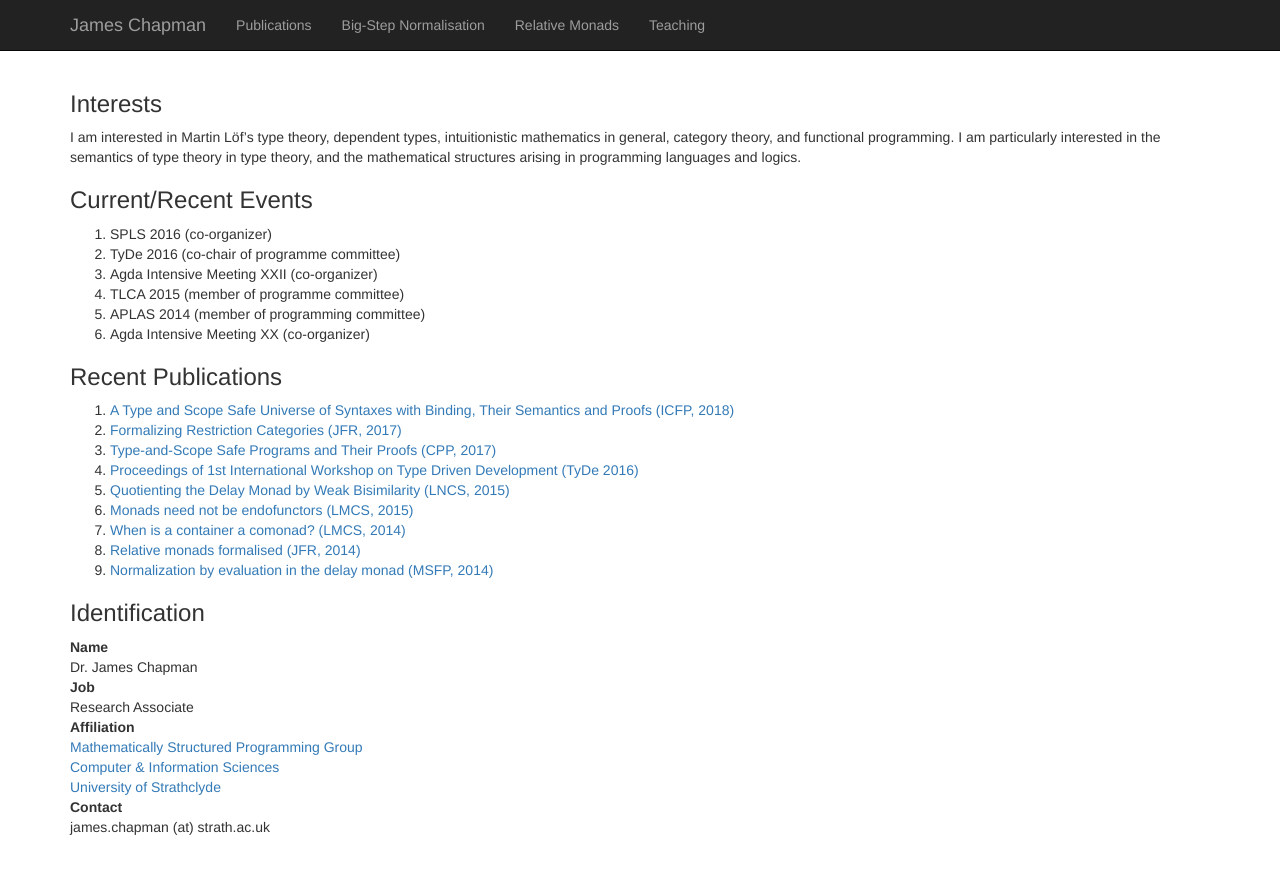
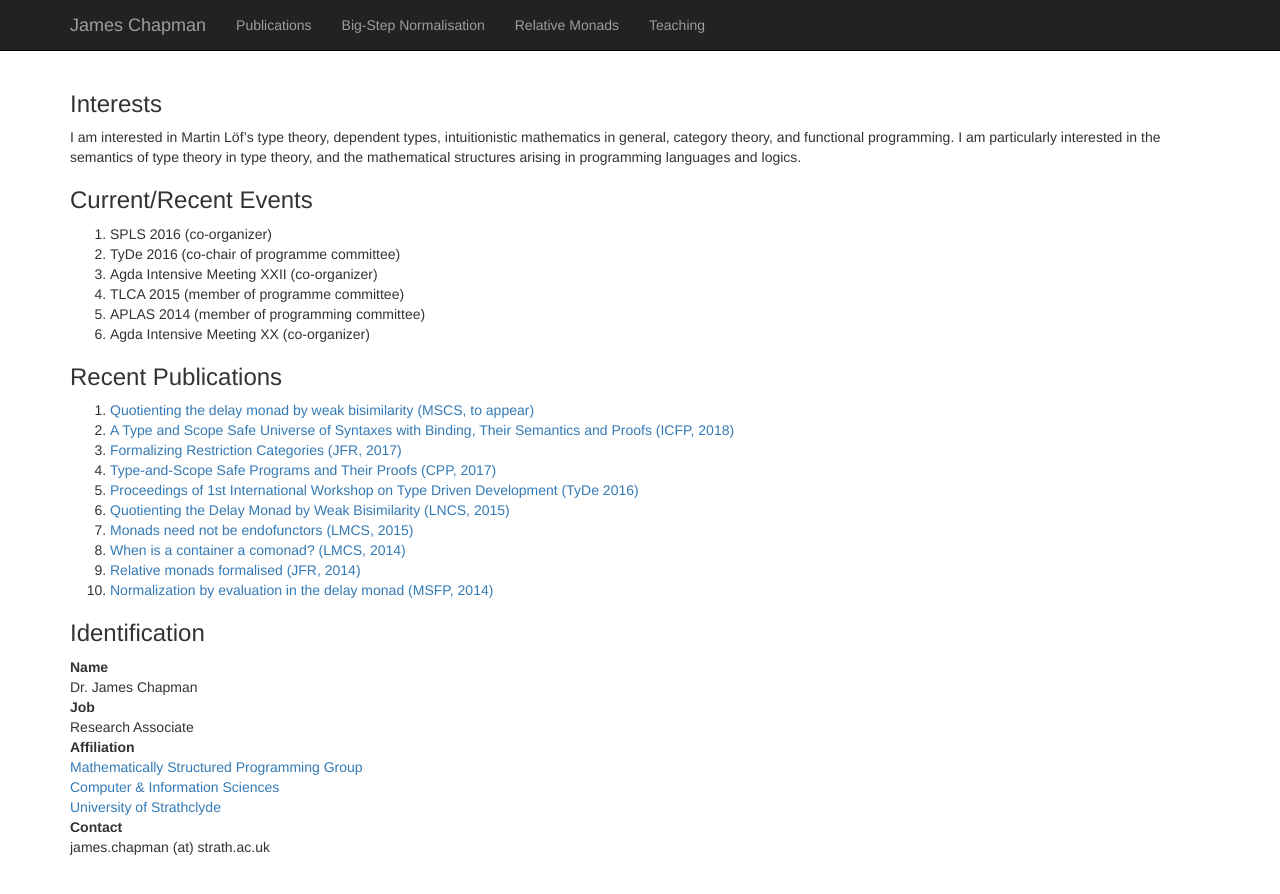
Before and after one commit to jmchapman/jmchapman.github.io, a Jekyll site: the page built from index.html, in a window 1280 px wide. Shown: the top 894 px of the page. Built offline with Jekyll 4.4.1, drawn with Linux system fonts in a browser that asks for light colours; nearby versions of some CDN libraries.

Commit message:
Update index.html
added MSCS paper

```diff
--- a/index.html
+++ b/index.html
@@ -26,6 +26,8 @@ title: James Chapman
   <article>
     <h3>Recent Publications</h3>
     <ol>
+      <li><a href="Publications.html#quotdelaymscs">
+	      Quotienting the delay monad by weak bisimilarity (MSCS, to appear)</a>
       <li><a href="Publications.html#rsemkituniv">
 	      A Type and Scope Safe Universe of Syntaxes with Binding, Their Semantics and Proofs (ICFP, 2018)</a>
       <li><a href="Publications.html#restcatsjfr">
```
